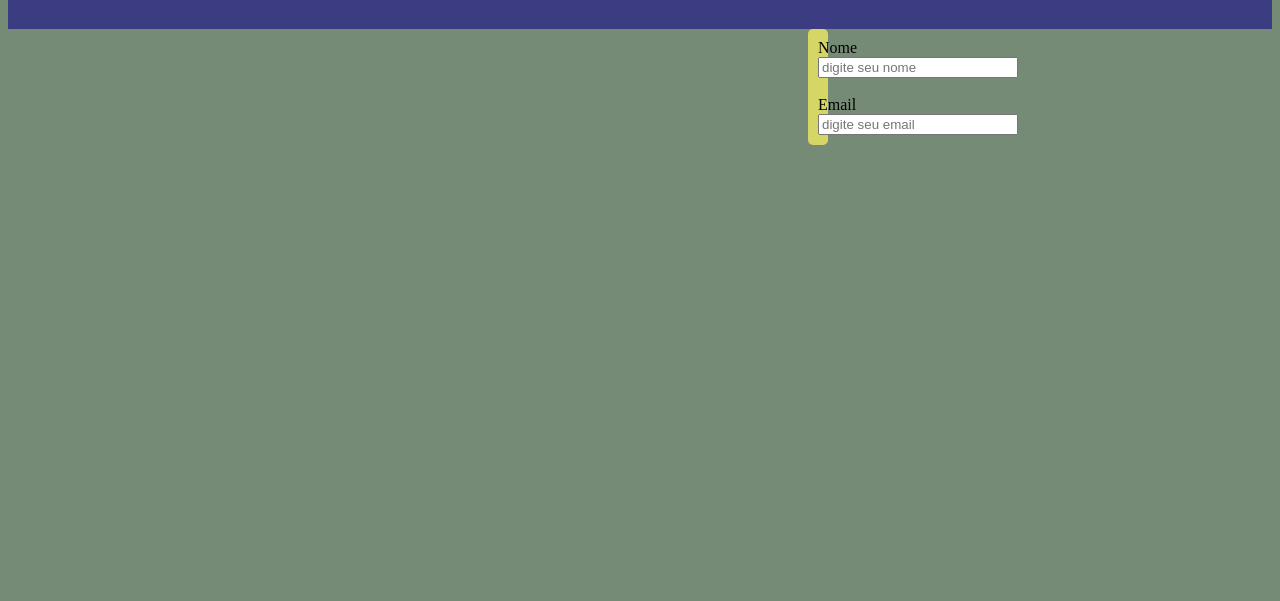
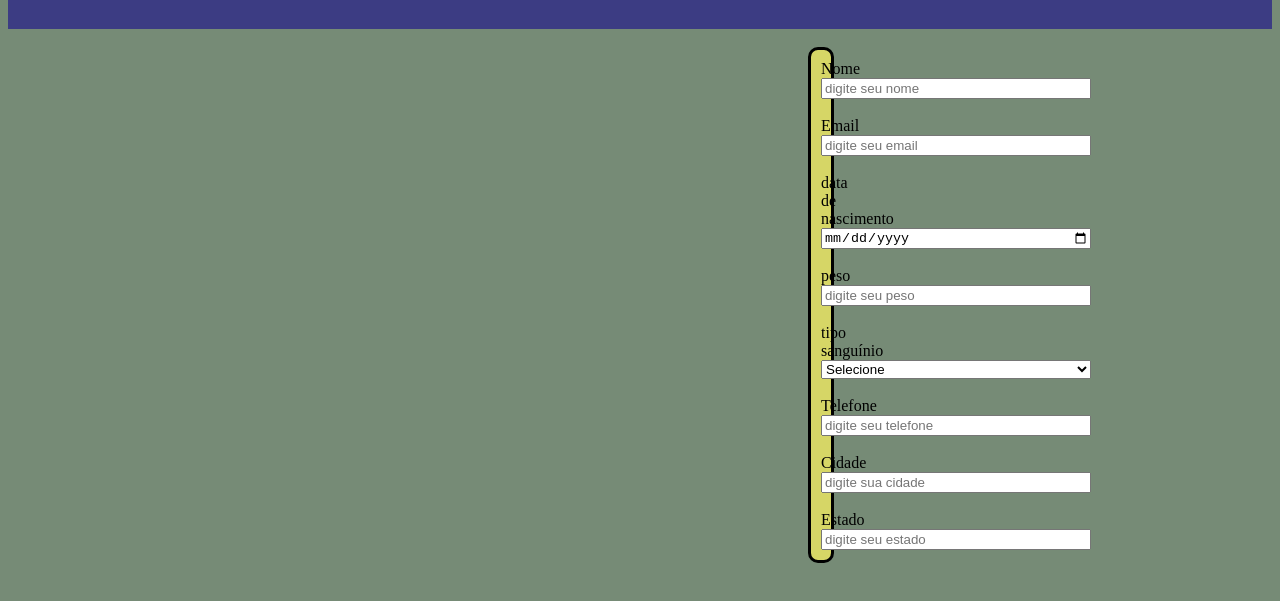
Before and after one commit to Lucas-Vieira-Pedroso/DOACAO, a plain HTML site: page index.html in a window 1280 px wide. Shown: the part 79-680 px from the top of the page. Drawn offline with Linux system fonts and the light colour scheme.

Commit message:
add - adicionei todos os campos

```diff
--- a/index.html
+++ b/index.html
@@ -7,6 +7,7 @@
 </head>
 <body>
     <div class="azul"><h1>Sistema de doação de sangue</h1></div>
+    <br>
 
     <form id="doacao">
 
@@ -17,6 +18,38 @@
             <br>
             <label for="email">Email</label>
             <input type="email" id="email" placeholder="digite seu email" required>
+            <br>
+            <label for="idade">data de nascimento</label>
+            <input type="date" id="idade" placeholder="digite sua date de nascimento" required>
+            <br>
+            <label for="peso">peso</label>
+            <input type="number" id="peso" placeholder="digite seu peso" required>
+            <br>
+            <label for="tipo">tipo sanguínio</label>
+            <select name="tipo" id="tipo" required>
+                <option value="" disabled selected>Selecione</option>
+                <option value="A+">A+</option>
+                <option value="A-">A-</option>
+                <option value="B+">B+</option>
+                <option value="B-">B-</option>
+                <option value="AB+">AB+</option>
+                <option value="AB-">AB-</option>
+                <option value="O+">O+</option>
+                <option value="O-">O-</option>
+
+            </select>
+            <br>
+            <label for="tel">Telefone</label>
+            <input type="tel" id="tel" placeholder="digite seu telefone" required>
+            <br>
+            <label for="cidade">Cidade</label>
+            <input type="text" id="cidade" placeholder="digite sua cidade" required>
+            <br>
+            <label for="estado">Estado</label>
+            <input type="text" id="estado" placeholder="digite seu estado" required>
+
+
+
 
         </div>
 
--- a/style.css
+++ b/style.css
@@ -15,8 +15,12 @@ body{
     flex-direction: column;
     text-align: center;
     margin-inline: 800px;
-    border-radius: 5px;
+    border-radius: 10px;
+    border: solid black;
 }
 input{
-    width: 200px;
+    width: 270px;
 }
+select{
+    width: 270px;
+}
```
Also changed, not shown: script.js (+6 -1 lines).
